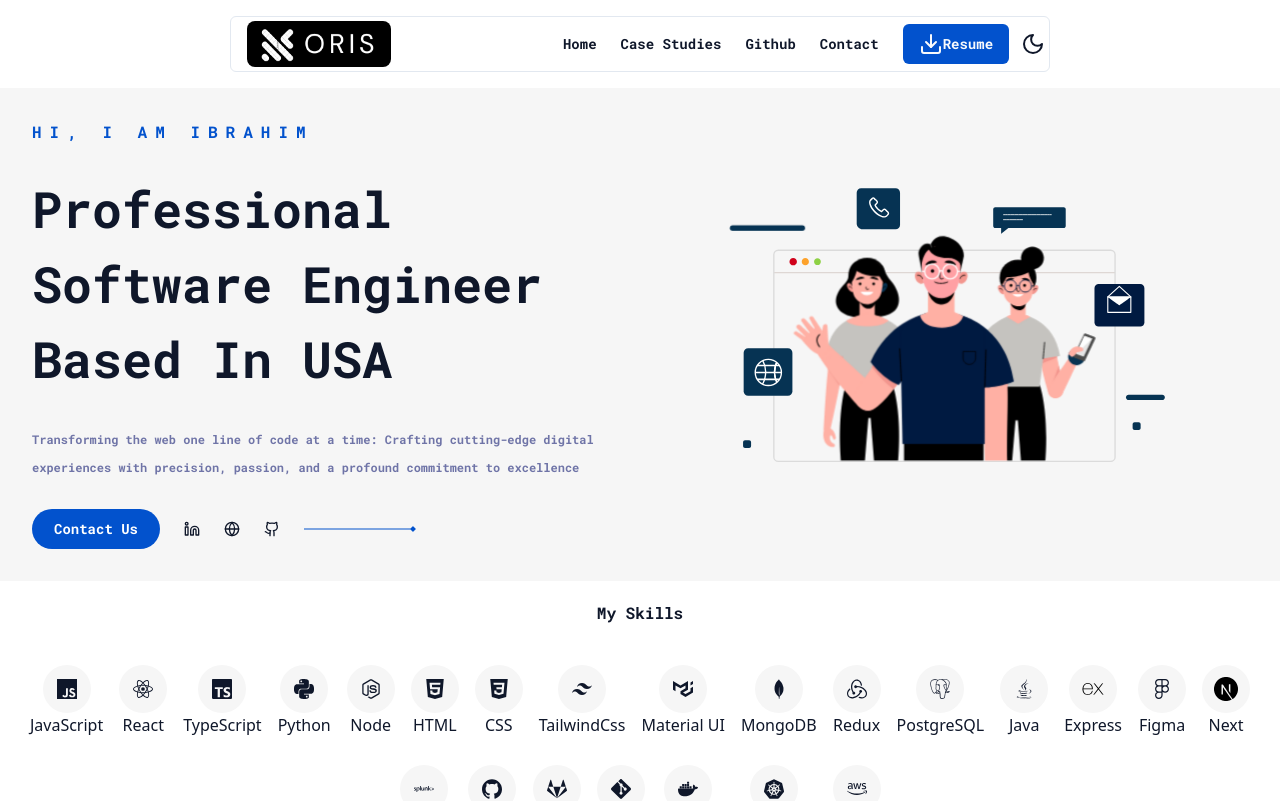
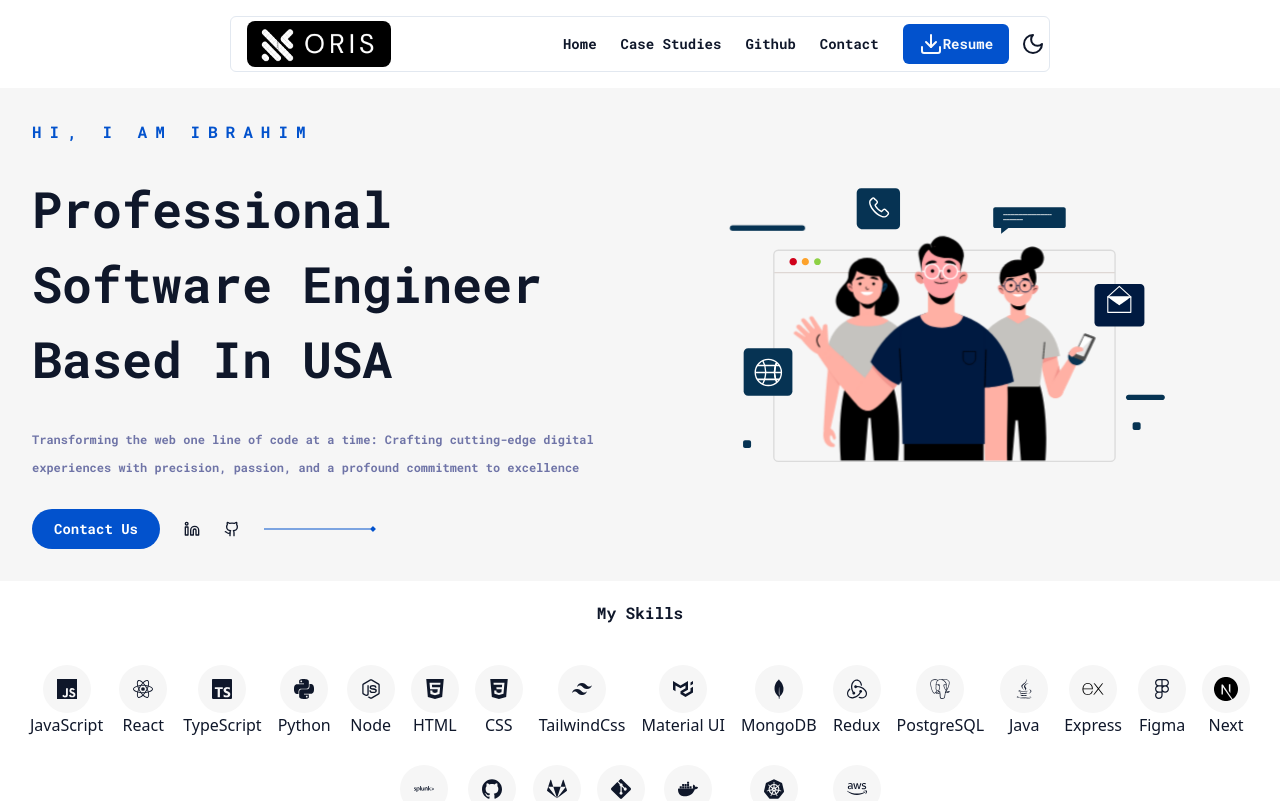
Before and after one commit to oris-96/portfolioOris, a Next.js app: page / in a window 1280 px wide. Shown: the top 801 px of the page. Built offline with nearby package versions, Linux system fonts and the light colour scheme; a web font is replaced by a local one; what tailwindcss-animated would draw is missing.

Commit message:
remove globe

```diff
--- a/components/Hero.tsx
+++ b/components/Hero.tsx
@@ -39,7 +39,6 @@
           <a href="https://www.linkedin.com/in/iabdulkareem/" target="_blank">
             <Linkedin className="w-4" />
           </a>
-          <Globe className="w-4" />
           <a href="https://github.com/oris-96" target="_blank">
             <Github className="w-4" />
           </a>
```
